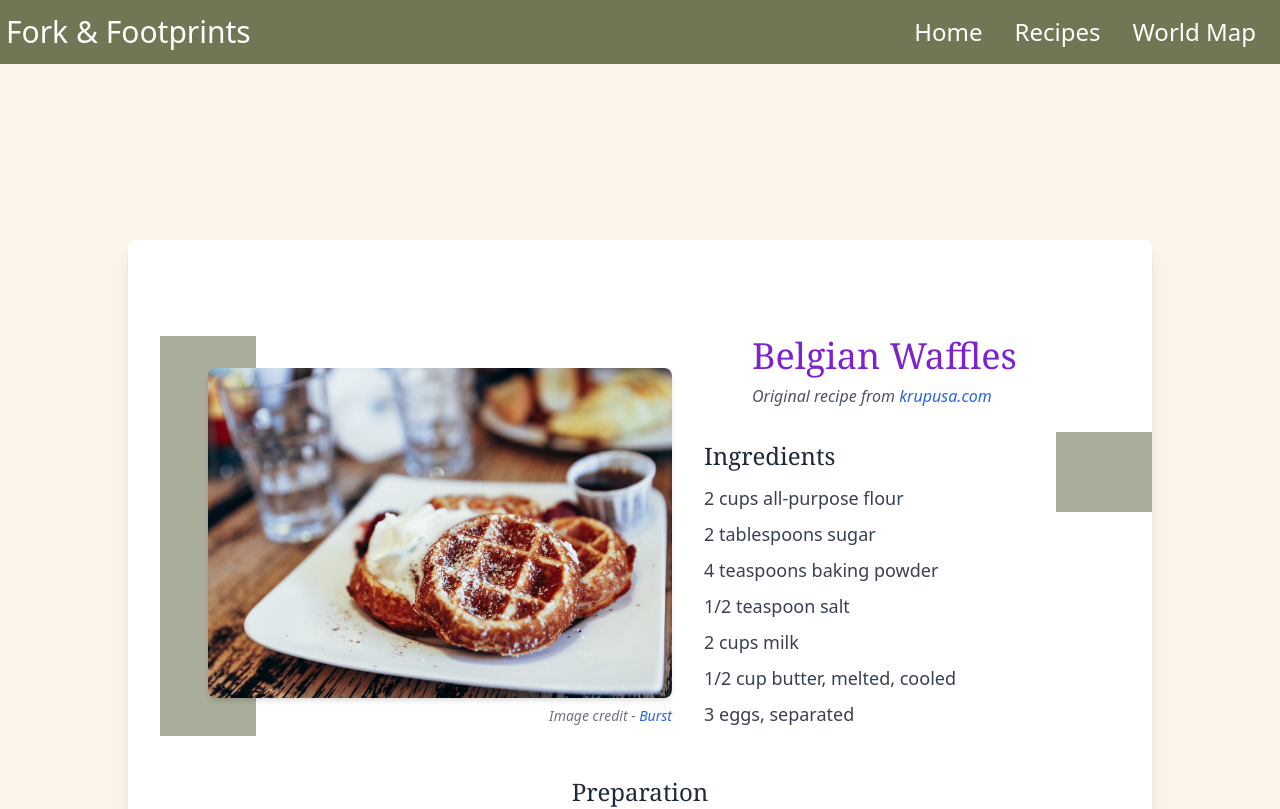
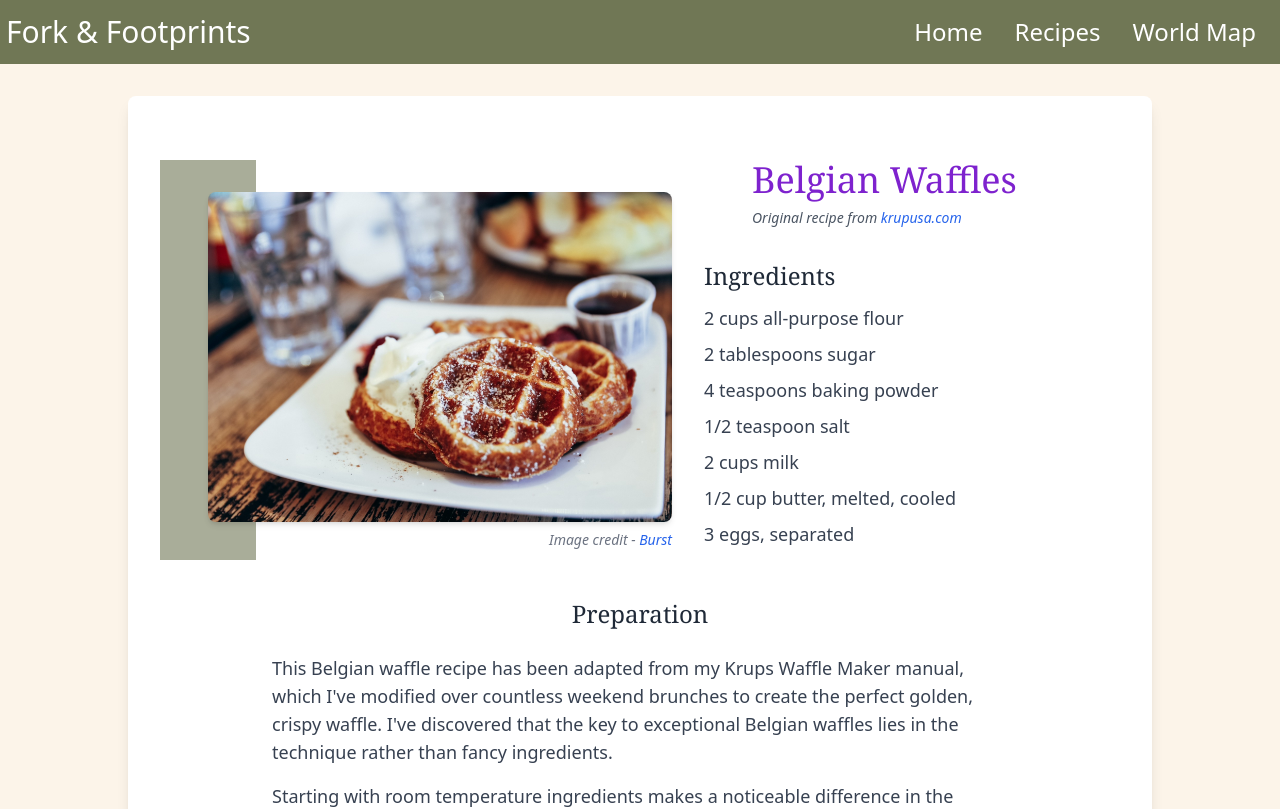
Before and after one commit to Tthompson8416/fork-and-footprints, a React (Vite) app: page /fork-and-footprints/fork-and-footprints/recipes/belgium/recipe1 in a window 1280 px wide. Shown: the top 809 px of the page. Built offline with nearby package versions, Linux system fonts and the light colour scheme.

Commit message:
Decorative bar on the right removed and py for md screens decreased

```diff
--- a/src/pages/Recipe1.jsx
+++ b/src/pages/Recipe1.jsx
@@ -2,20 +2,20 @@ import belgianWaffle from "../assets/images/belgium-images/belgian-waffle.jpg";
 
 const Recipe1 = () => {
   return (
-    <div className="bg-custom-cream px-8 py-12 md:py-48 flex justify-center">
-      <div className="bg-white rounded-lg md:py-24 shadow-lg top-12 w-full max-w-[95%] sm:max-w-4xl lg:max-w-5xl relative p-8">
+    <div className="flex justify-center bg-custom-cream px-8 py-12 md:py-16">
+      <div className="relative w-full max-w-[95%] sm:max-w-4xl lg:max-w-5xl bg-white rounded-lg shadow-lg p-8 md:py-16 top-8">
         {/* Two-column grid for image and ingredients */}
         <div className="grid grid-cols-1 sm:grid-cols-2 gap-8 mb-12">
           {/* Left column - Image section */}
           <div className="relative flex justify-center sm:block">
-            <div className="hidden sm:block absolute left-0 w-24 lg:w-24 h-[400px] bg-custom-accent/60 z-0" />
+            <div className="absolute left-0 hidden w-24 h-[400px] bg-custom-accent/60 sm:block z-0" />
             <div className="relative w-[80%] sm:w-full sm:ml-12">
               <img
                 src={belgianWaffle}
                 alt="Belgian Waffles"
-                className="rounded-lg shadow-md mt-8 w-full h-[200px] sm:h-[330px] object-cover z-10"
+                className="w-full h-[200px] sm:h-[330px] object-cover rounded-lg shadow-md mt-8 z-10"
               />
-              <p className="text-xs text-center sm:text-sm 2xl:text-lg text-gray-500 italic sm:text-right mt-2 relative">
+              <p className="relative mt-2 text-xs text-center text-gray-500 sm:text-sm 2xl:text-lg sm:text-right italic">
                 Image credit -{" "}
                 <a
                   href="https://www.shopify.com/stock-photos"
@@ -30,12 +30,12 @@ const Recipe1 = () => {
           </div>
 
           {/* Right column - Title and Ingredients */}
-          <div className="space-y-8">
+          <div className="relative z-10 space-y-8">
             <div className="text-center sm:text-left">
-              <h1 className="text-2xl sm:text-3xl lg:text-4xl 2xl:text-5xl font-serif mb-2 md:ml-16 lg:ml-24 2xl:ml-20 text-red-500 sm:text-yellow-500 md:text-blue-700 lg:text-gray-600 xl:text-purple-700 2xl:text-green-700 3xl:text-orange-700">
+              <h1 className="mb-2 text-2xl font-serif text-red-500 sm:text-2xl lg:text-4xl 2xl:text-5xl sm:ml-12 lg:ml-24 2xl:ml-20 sm:text-yellow-500 md:text-blue-700 lg:text-gray-600 xl:text-purple-700 2xl:text-green-700 3xl:text-orange-700">
                 Belgian Waffles
               </h1>
-              <p className="text-sm sm:text-base md:ml-12 lg:ml-24 2xl:text-lg text-gray-600 italic">
+              <p className="text-sm italic text-gray-600 sm:text-md sm:ml-12 lg:ml-24 2xl:text-lg">
                 Original recipe from{" "}
                 <a
                   href="https://www.krupsusa.com/Recipes/Classic-Belgian-Waffles/r/239758"
@@ -49,10 +49,10 @@ const Recipe1 = () => {
             </div>
 
             <div>
-              <h2 className="text-xl sm:text-2xl 2xl:text-4xl font-serif text-gray-800 mb-3 2xl:mb-4 pl-12">
+              <h2 className="pl-12 mb-3 text-xl font-serif text-gray-800 sm:text-2xl 2xl:text-4xl 2xl:mb-4">
                 Ingredients
               </h2>
-              <ul className="space-y-2 text-sm sm:text-base lg:text-lg 2xl:text-2xl text-gray-700 pl-12">
+              <ul className="pl-12 space-y-2 text-sm text-gray-700 sm:text-base lg:text-lg 2xl:text-2xl z-10">
                 <li>2 cups all-purpose flour</li>
                 <li>2 tablespoons sugar</li>
                 <li>4 teaspoons baking powder</li>
@@ -66,39 +66,35 @@ const Recipe1 = () => {
         </div>
 
         {/* Full-width Preparation section */}
-        <div className="max-w-3xl mx-auto px-4">
-          <h2 className="text-xl sm:text-2xl 2xl:text-4xl font-serif text-gray-800 mb-6 text-center">
+        <div className="max-w-3xl px-4 mx-auto">
+          <h2 className="mb-6 text-xl font-serif text-center text-gray-800 sm:text-2xl 2xl:text-4xl">
             Preparation
           </h2>
-          <div className="space-y-4 text-sm sm:text-base lg:text-lg 2xl:text-2xl text-gray-700">
+          <div className="space-y-4 text-sm text-gray-700 sm:text-base lg:text-lg 2xl:text-2xl">
             <p>
               This Belgian waffle recipe has been adapted from my Krups Waffle
-              Maker manual, which I've modified over countless weekend brunches to
-              create the perfect golden, crispy waffle. I've discovered that the
-              key to exceptional Belgian waffles lies in the technique rather than
-              fancy ingredients.
+              Maker manual, which I've modified over countless weekend brunches
+              to create the perfect golden, crispy waffle. I've discovered that
+              the key to exceptional Belgian waffles lies in the technique
+              rather than fancy ingredients.
             </p>
             <p>
               Starting with room temperature ingredients makes a noticeable
               difference in the texture. The real magic happens when you whip
               those egg whites to stiff peaks- this extra step creates that
-              characteristic light, airy interior that Belgian waffles are famous
-              for. Through much trial and error, I've found that letting the
-              waffle maker preheat thoroughly is crucial- I usually give it an
-              extra minute or two after the 'ready' light comes on.
+              characteristic light, airy interior that Belgian waffles are
+              famous for. Through much trial and error, I've found that letting
+              the waffle maker preheat thoroughly is crucial- I usually give it
+              an extra minute or two after the 'ready' light comes on.
             </p>
             <p>
               For the crispiest exterior, I actually let them cook just a few
-              seconds longer than when the signal sounds. Don't worry if the first
-              waffle isn't perfect- like pancakes, the first one is often the
-              test run!
+              seconds longer than when the signal sounds. Don't worry if the
+              first waffle isn't perfect- like pancakes, the first one is often
+              the test run!
             </p>
           </div>
         </div>
-
-        {/* Decorative elements */}
-        <div className="hidden sm:block absolute top-48 2xl:top-72 right-0 w-16 lg:w-24 h-16 lg:h-20 bg-custom-accent/60" />
-        <div className="hidden sm:block absolute bottom-0 right-0 w-16 lg:w-24 h-24 bg-sage-green/20 rounded-br-lg" />
       </div>
     </div>
   );
```
